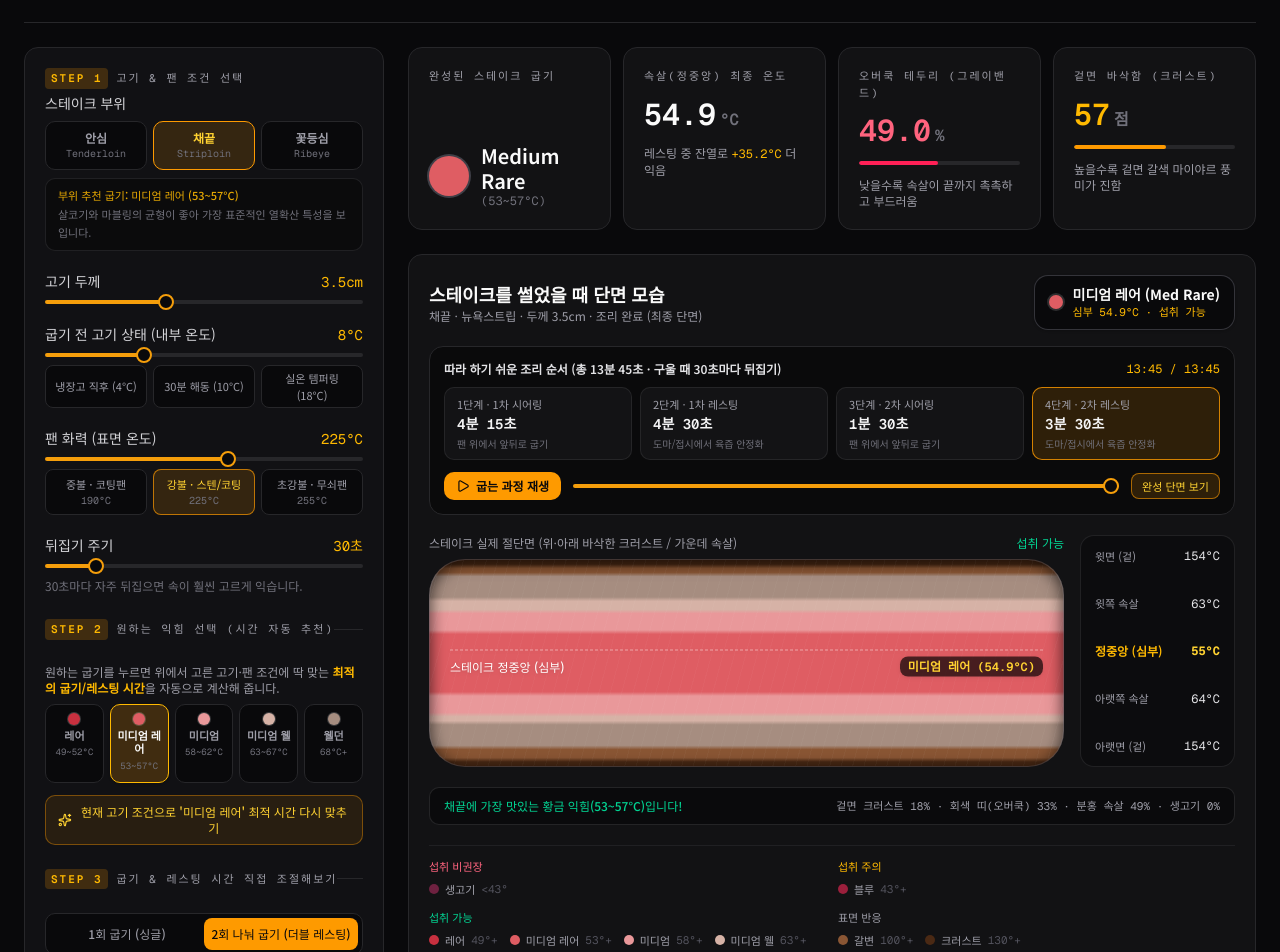
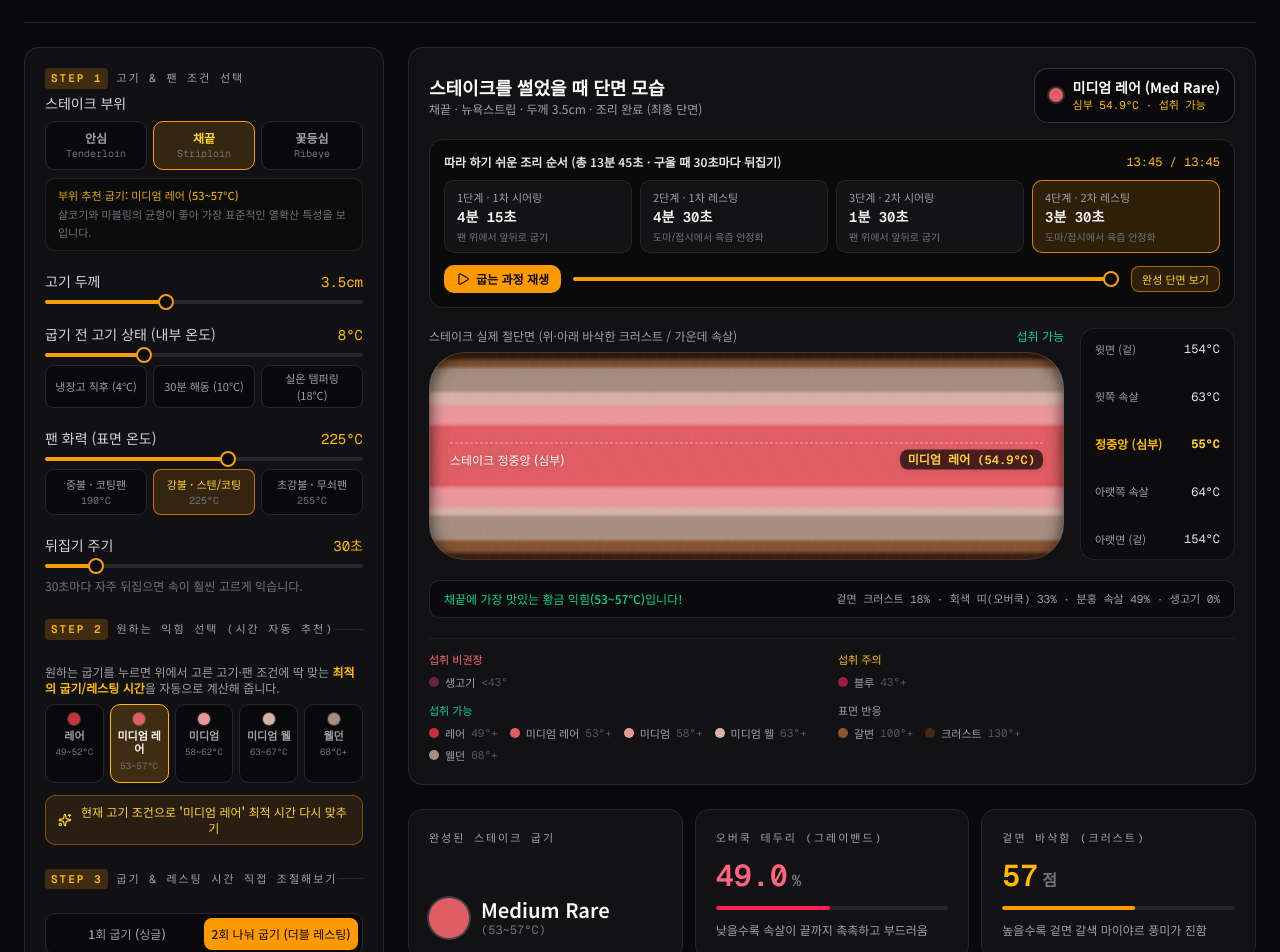
Before and after one commit to cjhaaei/steak_simulator, a Next.js app: page / in a window 1280 px wide. Shown: the part 160-1112 px from the top of the page. Built offline with nearby package versions, Linux system fonts and the light colour scheme.

Commit message:
Update title, move cross-section to top, remove core temp card

```diff
--- a/components/simulator/metric-cards.tsx
+++ b/components/simulator/metric-cards.tsx
@@ -24,8 +24,8 @@ export function MetricCards({ result, locale }: MetricCardsProps) {
   const grayTone = result.grayBandRatio > 25 ? 'text-rose-400' : result.grayBandRatio > 12 ? 'text-amber-400' : 'text-emerald-400'
 
   return (
-    <section aria-label="결과 요약" className="grid grid-cols-2 gap-3 lg:grid-cols-4">
-      <div className="col-span-2 flex flex-col justify-between gap-4 rounded-xl border border-zinc-800 bg-zinc-900/60 p-5 lg:col-span-1">
+    <section aria-label="결과 요약" className="grid grid-cols-1 gap-3 sm:grid-cols-3">
+      <div className="flex flex-col justify-between gap-4 rounded-xl border border-zinc-800 bg-zinc-900/60 p-5">
         <p className="font-mono text-[11px] uppercase tracking-[0.18em] text-zinc-400">
           {isEn ? 'Final Doneness' : '완성된 스테이크 굽기'}
         </p>
@@ -46,27 +46,6 @@ export function MetricCards({ result, locale }: MetricCardsProps) {
 
       <div className="flex flex-col gap-3 rounded-xl border border-zinc-800 bg-zinc-900/60 p-5">
         <p className="font-mono text-[11px] uppercase tracking-[0.18em] text-zinc-400">
-          {isEn ? 'Peak Core Temp' : '속살(정중앙) 최종 온도'}
-        </p>
-        <p className="font-mono text-3xl font-semibold tabular-nums text-zinc-50">
-          {result.maxCoreTemp.toFixed(1)}
-          <span className="ml-1 text-base text-zinc-500">°C</span>
-        </p>
-        <p className="text-xs text-zinc-400">
-          {isEn ? (
-            <>
-              Carryover during rest: <span className="font-mono text-amber-400">+{result.carryoverDelta.toFixed(1)}°C</span>
-            </>
-          ) : (
-            <>
-              레스팅 중 잔열로 <span className="font-mono text-amber-400">+{result.carryoverDelta.toFixed(1)}°C</span> 더 익음
-            </>
-          )}
-        </p>
-      </div>
-
-      <div className="flex flex-col gap-3 rounded-xl border border-zinc-800 bg-zinc-900/60 p-5">
-        <p className="font-mono text-[11px] uppercase tracking-[0.18em] text-zinc-400">
           {isEn ? 'Overcooked Gray Band' : '오버쿡 테두리 (그레이밴드)'}
         </p>
         <p className={cn('font-mono text-3xl font-semibold tabular-nums', grayTone)}>
@@ -79,7 +58,7 @@ export function MetricCards({ result, locale }: MetricCardsProps) {
         </p>
       </div>
 
-      <div className="col-span-2 flex flex-col gap-3 rounded-xl border border-zinc-800 bg-zinc-900/60 p-5 lg:col-span-1">
+      <div className="flex flex-col gap-3 rounded-xl border border-zinc-800 bg-zinc-900/60 p-5">
         <p className="font-mono text-[11px] uppercase tracking-[0.18em] text-zinc-400">
           {isEn ? 'Surface Crust Score' : '겉면 바삭함 (크러스트)'}
         </p>
--- a/components/simulator/steak-simulator.tsx
+++ b/components/simulator/steak-simulator.tsx
@@ -74,11 +74,11 @@ export function SteakSimulator() {
           <h1 className="text-3xl font-semibold tracking-tight text-zinc-50 md:text-4xl text-balance">
             {isEn ? (
               <>
-                Visual <span className="text-amber-400">Steak Doneness</span> & Resting Simulator
+                Steak <span className="text-amber-400">Cross-Section</span> Simulator
               </>
             ) : (
               <>
-                내 맘대로 구워보는 <span className="text-amber-400">스테이크 단면</span> 시뮬레이터
+                스테이크 굽기 <span className="text-amber-400">단면</span> 시뮬레이터
               </>
             )}
           </h1>
@@ -143,7 +143,6 @@ export function SteakSimulator() {
         </div>
 
         <main className="flex min-w-0 flex-col gap-6">
-          <MetricCards result={result} locale={locale} />
           <CrossSection
             params={deferredParams}
             result={result}
@@ -159,6 +158,7 @@ export function SteakSimulator() {
             cut={deferredParams.cut}
             locale={locale}
           />
+          <MetricCards result={result} locale={locale} />
           <ModeComparison
             single={comparison.single}
             double={comparison.double}
```
